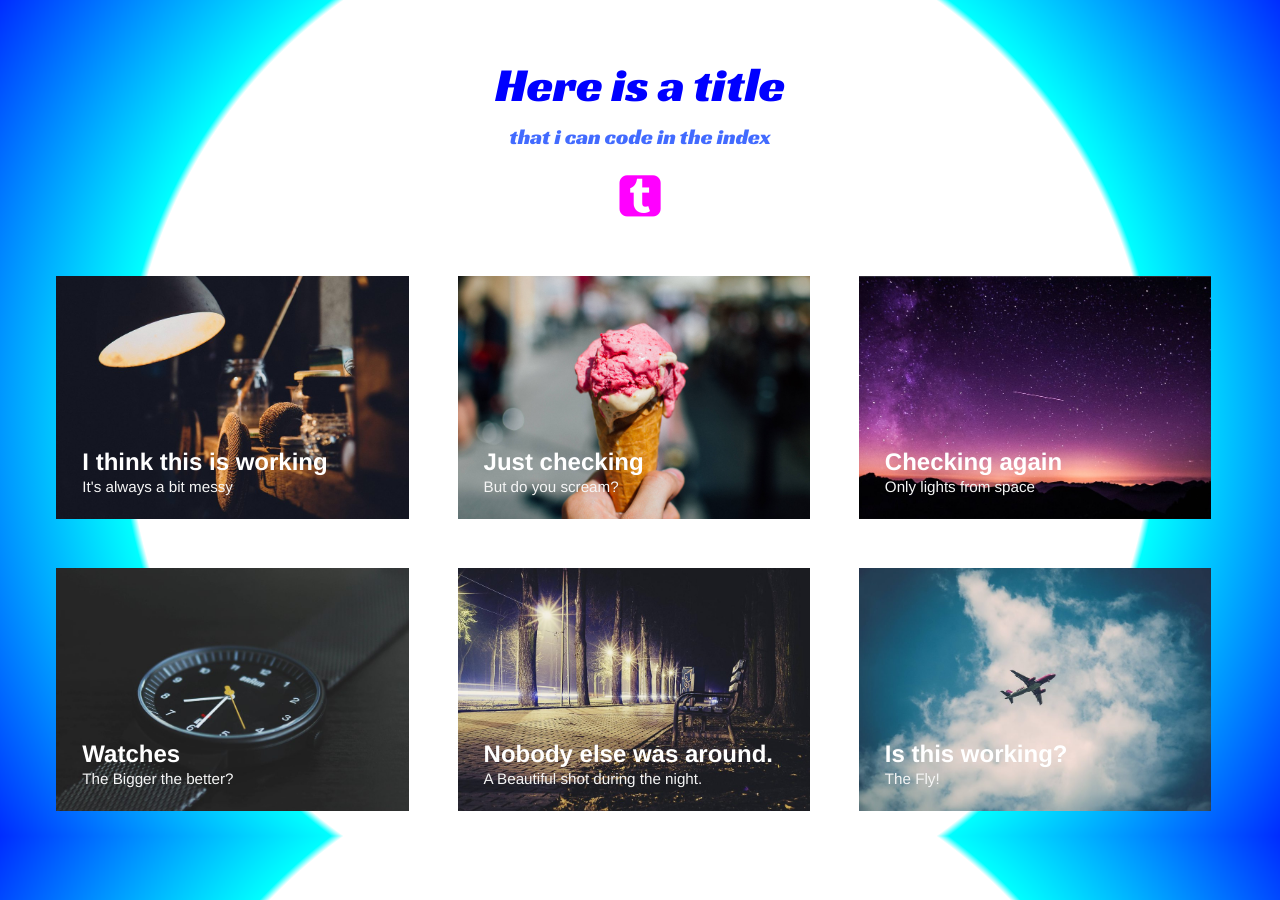
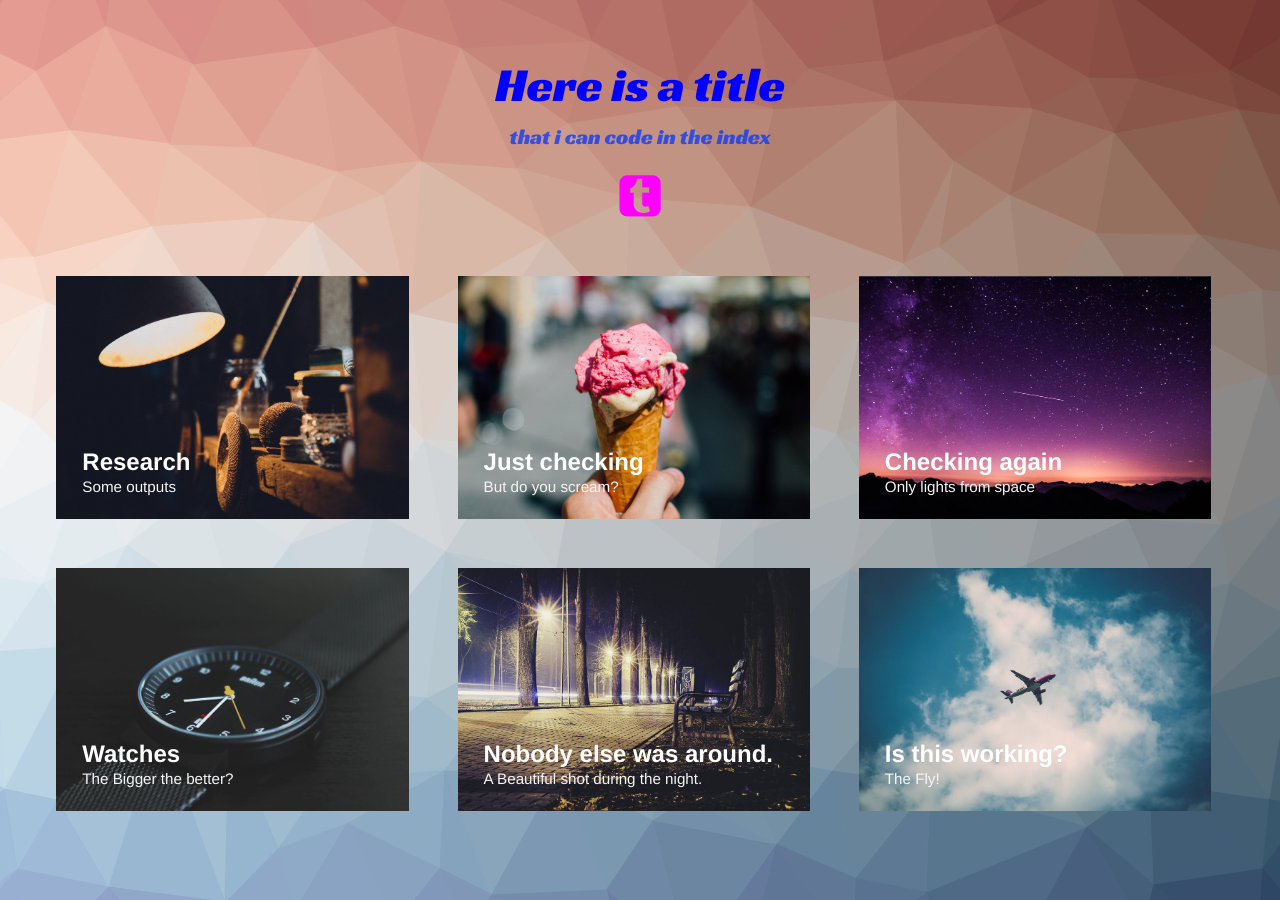
Before and after one commit to sairaraza/modern-blog2, a Jekyll site: the page built from index.html, in a window 1280 px wide. Built offline with Jekyll 4.4.1, drawn with Linux system fonts in a browser that asks for light colours; some web fonts are replaced.

```diff
--- a/_posts/2015-04-25-workshop.markdown
+++ b/_posts/2015-04-25-workshop.markdown
@@ -1,6 +1,6 @@
 ---
-title:  "I think this is working"
-subtitle: "It's always a bit messy"
+title:  "Research"
+subtitle: "Some outputs"
 
 image: "img/f.jpg"
 date:   2015-04-25 12:12:12
--- a/js/modern-blog.js
+++ b/js/modern-blog.js
@@ -52,10 +52,10 @@ var demo = (function (window) {
             width: window.innerWidth,
             height: window.innerHeight,
             cell_size: 90,
-            variance: 0.75,
+            variance: 1,
             stroke_width: 1,
             x_colors: 'random',
-            y_colors: '["#0000ff","##00ffff","#ffffff","#ff00ff","#00ff00"],
+            y_colors: 'random',
         }).svg(); // Render as SVG.
 
         _mapPolygons(pattern);
```
Also changed, not shown: js/vendors/trianglify.min.js.
